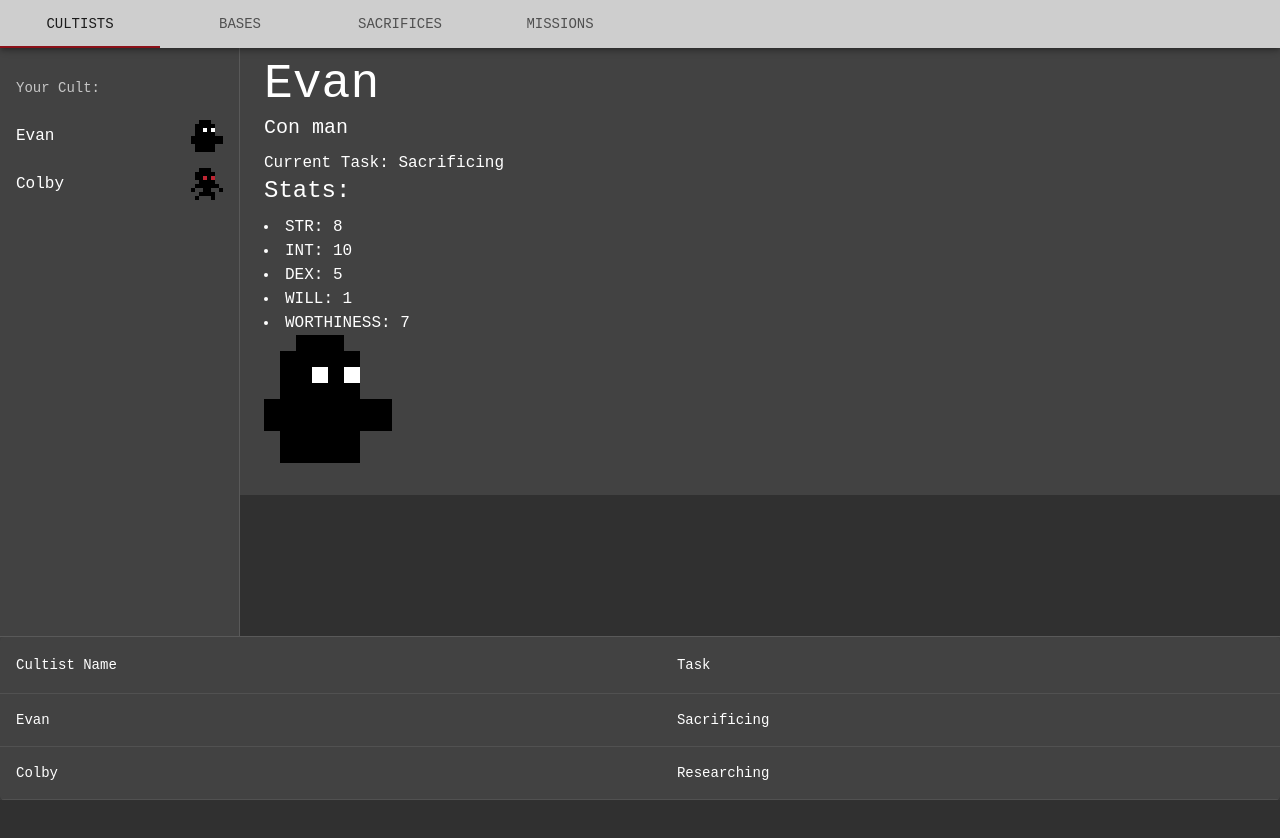
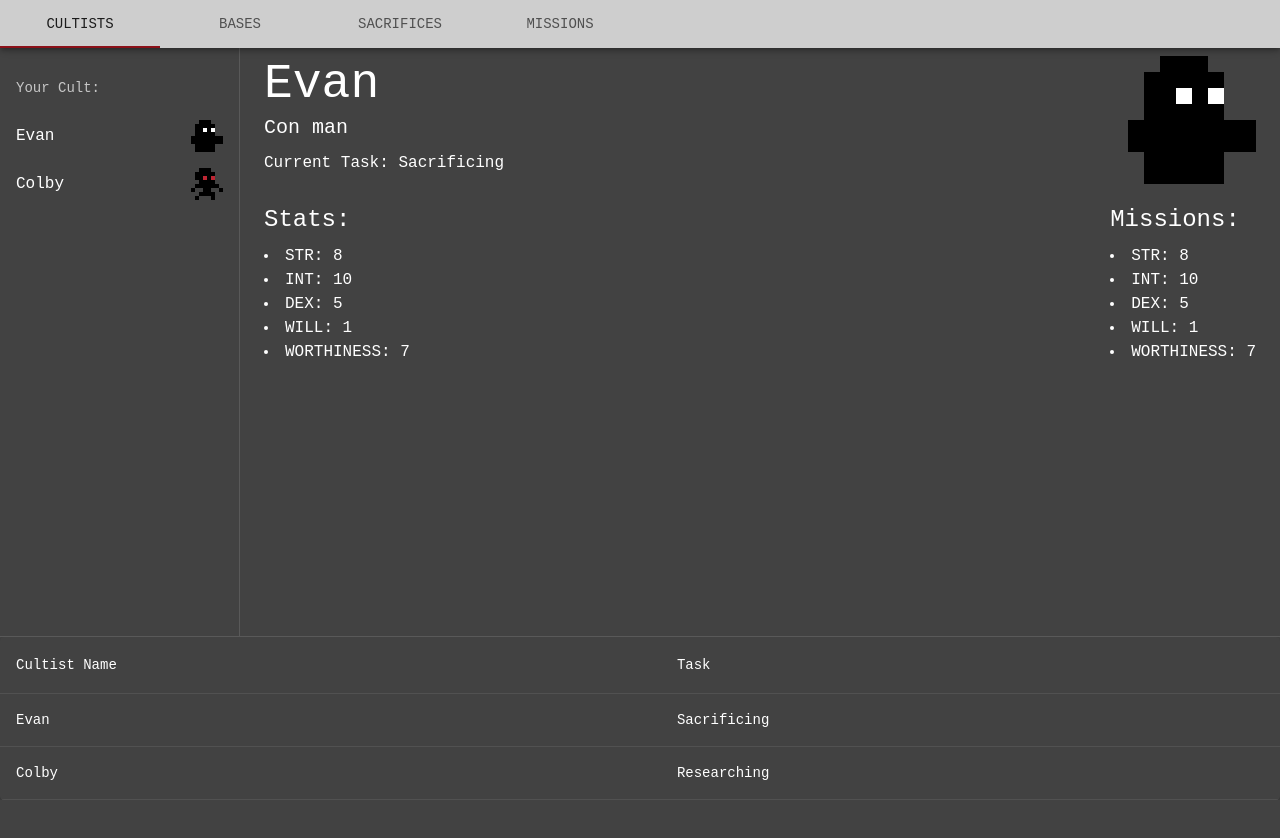
Before and after one commit to colbyeg/cthulhu-crime-squad, a React (Create React App) app: page / in a window 1280 px wide. Shown: the top 838 px of the page. Before the commit the page ends 800 px from the top, so only its background shows below. Built offline with nearby package versions, Linux system fonts and the light colour scheme.

Commit message:
tweaking more layout

```diff
--- a/src/components/Management/Cultists.js
+++ b/src/components/Management/Cultists.js
@@ -16,7 +16,8 @@ import {
   TableHead,
   TableRow,
   Paper,
-  Box
+  Box,
+  Avatar
 } from "@material-ui/core";
 
 const drawerWidth = 240;
@@ -67,7 +68,10 @@ export default function CultistsDrawer() {
 
   const CultistPane = ({ name, stats, task, occupation, picture }) => {
     return (
+      <div style={{ width: "100%", minHeight: "100vh" }}>
         <Box border paddingTop="32px">
+          <Grid container direction="row" spacing={3} justify="space-between">
+            <Grid item>
               <Typography variant="h3" component="h3">
                 {name}
               </Typography>
@@ -77,14 +81,32 @@ export default function CultistsDrawer() {
               <Typography variant="h7" component="h7" gutterBottom>
                 Current Task: {task}
               </Typography>
+            </Grid>
+            <Grid item>
+              <img src={picture + "128x128.png"} />
+            </Grid>
+          </Grid>
+          <Grid container direction="row" spacing={3} justify="space-between">
+            <Grid item>
               <Typography variant="h5" component="h5" gutterBottom>
                 Stats:
               </Typography>
               {stats.map(stat => (
                 <li key={stat}>{stat}</li>
               ))}
-        <img src={picture + "128x128.png"} />
+            </Grid>
+            {/* mission tasks go here */}
+            <Grid item>
+              <Typography variant="h5" component="h5" gutterBottom>
+                Missions:
+              </Typography>
+              {stats.map(stat => (
+                <li key={stat}>{stat}</li>
+              ))}
+            </Grid>
+          </Grid>
         </Box>
+      </div>
     );
   };
 
--- a/src/components/Management/index.js
+++ b/src/components/Management/index.js
@@ -46,7 +46,7 @@ export default function ManagementTabs() {
 
   return (
     <div className={classes.root}>
-      <AppBar position="absolute" className={classes.appBar}>
+      <AppBar position="fixed" className={classes.appBar}>
         <Tabs
           value={selectedTab}
           onChange={handleChange}
--- a/src/missionGame/index.js
+++ b/src/missionGame/index.js
@@ -4,7 +4,7 @@ const startGame = () => {
   const SIZE = 32;
 
   var tileSet = document.createElement("img");
-  tileSet.src = "preview_env.png";
+  tileSet.src = "lofi_scifi_v2_trans32x32.png";
 
   const options = {
     layout: "tile",
@@ -13,8 +13,8 @@ const startGame = () => {
     tileHeight: SIZE,
     tileSet: tileSet,
     tileMap: {
-      mushroom: [12 * SIZE, 6 * SIZE],
-      floor: [0, 0]
+      mushroom: [4 * SIZE, 76 * SIZE],
+      floor: [5 * SIZE, 500 * SIZE]
     },
     width: 25,
     height: 25
@@ -47,7 +47,7 @@ const startGame = () => {
   for (let i = 0; i < 10; i++) {
     const index = Math.floor(RNG.getUniform() * freeCells.length);
     const key = freeCells.splice(index, 1)[0];
-    map[key] = ["floor", "mushroom"];
+    map[key] = ["mushroom"];
   }
 
   tileSet.onload = () => {
```
Also changed, not shown: public/lofi_scifi_v2_trans32x32.png (added). Lines whose indentation alone changed are shown as unchanged.
